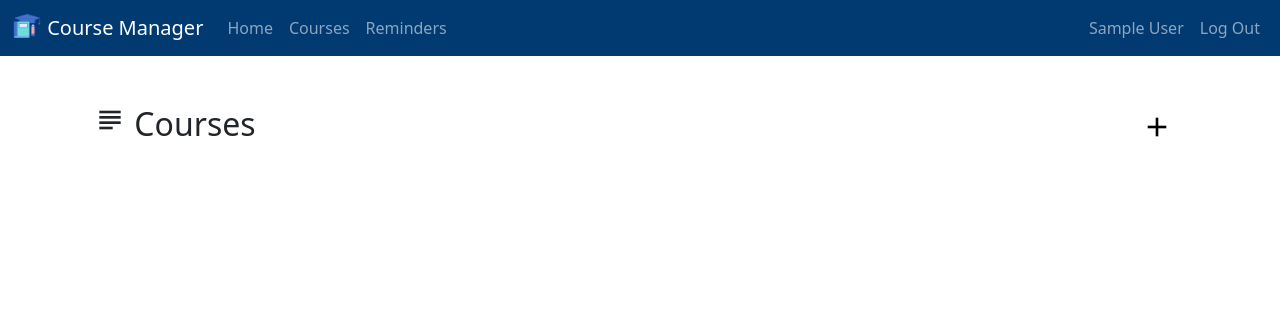
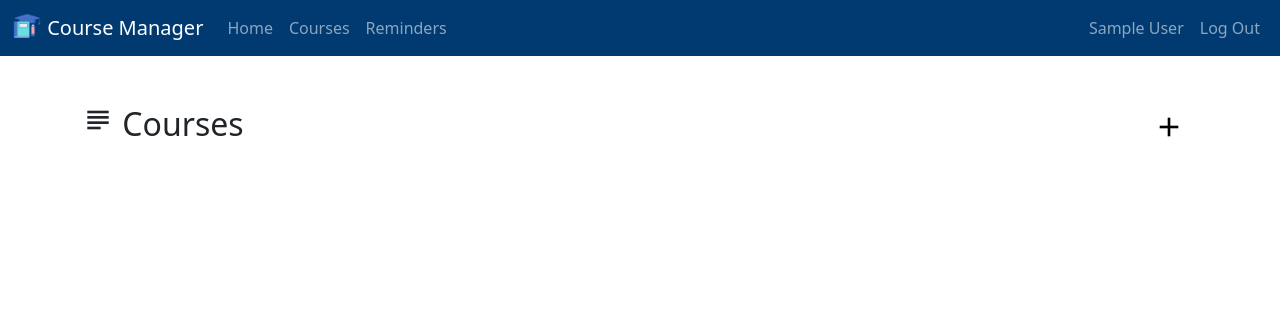
Before and after one commit to azainayub/coursemanager, a Django app: page /courses in a window 1280 px wide. Shown: the top 316 px of the page. Run offline with Django 3.2, Linux system fonts and the light colour scheme; the visitor is signed in with stand-in values (Sample User, id 1); data that the repository does not hold is empty; some libraries are stand-ins or nearby versions.

Commit message:
minor fixes

```diff
--- a/assistor/templates/assistor/courses.html
+++ b/assistor/templates/assistor/courses.html
@@ -6,7 +6,6 @@
 {% endblock %}
 
 {% block main %}
-    <div class="container mt-5">
     <!-- courses header -->
     <div class="d-flex justify-content-between">
         <div>
@@ -31,5 +30,4 @@
         </div>
         {% endfor %}
     </div>
-    </div>
 {% endblock %}
--- a/assistor/templates/assistor/layout.html
+++ b/assistor/templates/assistor/layout.html
@@ -8,10 +8,10 @@
         <link href="{% static 'assistor/styles.css' %}" rel="stylesheet">
         <link href="https://fonts.googleapis.com/icon?family=Material+Icons" rel="stylesheet">
         <link href="https://fonts.googleapis.com/icon?family=Material+Icons+Outlined" rel="stylesheet">
-        <link rel="apple-touch-icon" sizes="180x180" href="{% static 'assistor/favion/apple-touch-icon.png' %}">
-        <link rel="icon" type="image/png" sizes="32x32" href="{% static 'assistor/favion/favicon-32x32.png' %}">
-        <link rel="icon" type="image/png" sizes="16x16" href="{% static 'assistor/favion/favicon-16x16.png' %}">
-        <link rel="manifest" href="{% static 'assistor/favion/site.webmanifest' %}">
+        <link rel="apple-touch-icon" sizes="180x180" href="{% static 'assistor/favicon/apple-touch-icon.png' %}">
+        <link rel="icon" type="image/png" sizes="32x32" href="{% static 'assistor/favicon/favicon-32x32.png' %}">
+        <link rel="icon" type="image/png" sizes="16x16" href="{% static 'assistor/favicon/favicon-16x16.png' %}">
+        <link rel="manifest" href="{% static 'assistor/favicon/site.webmanifest' %}">
         <meta name="viewport" content="width=device-width, initial-scale=1.0">
     </head>
     <body>
```
Lines whose indentation alone changed are shown as unchanged.
